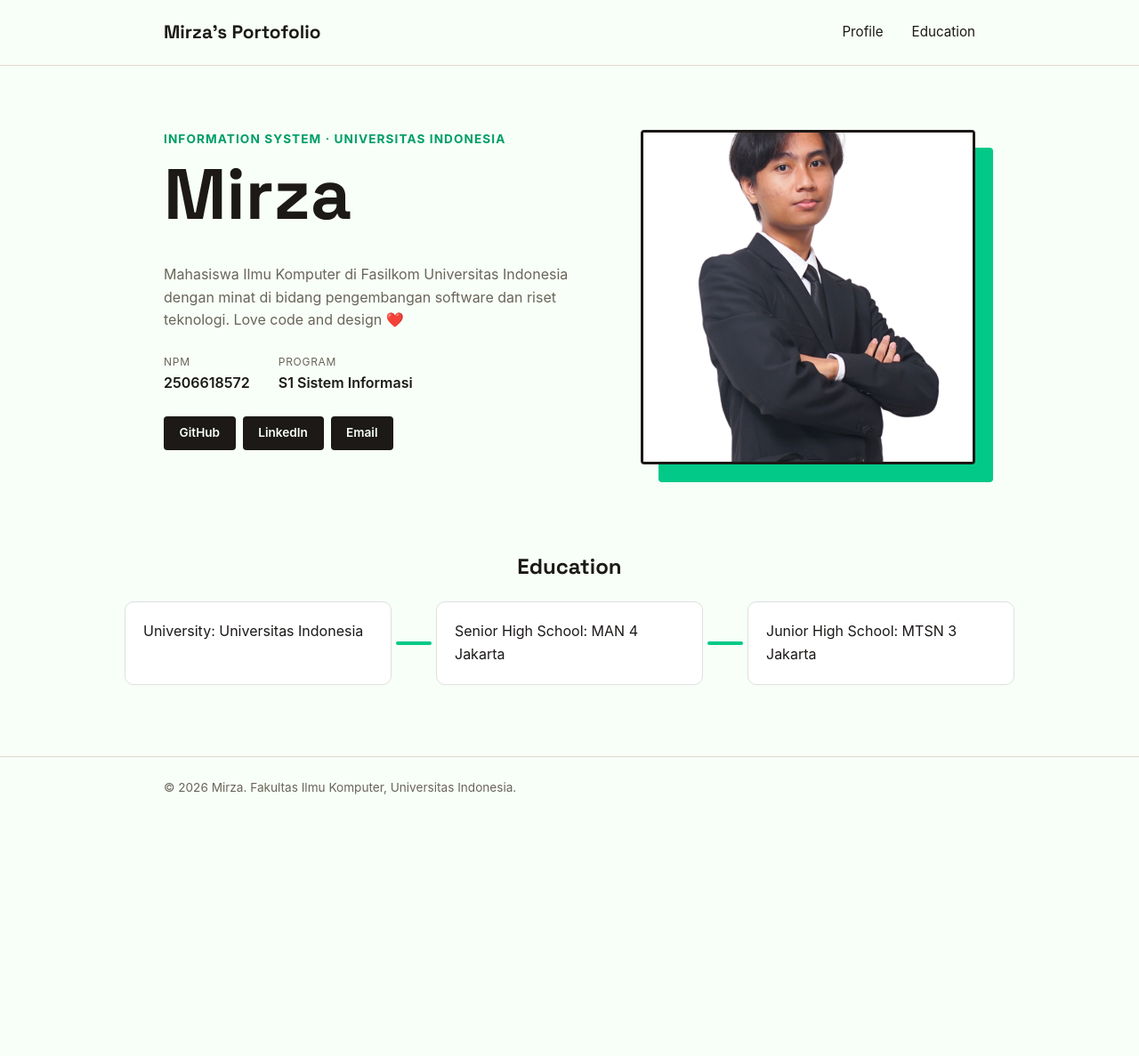
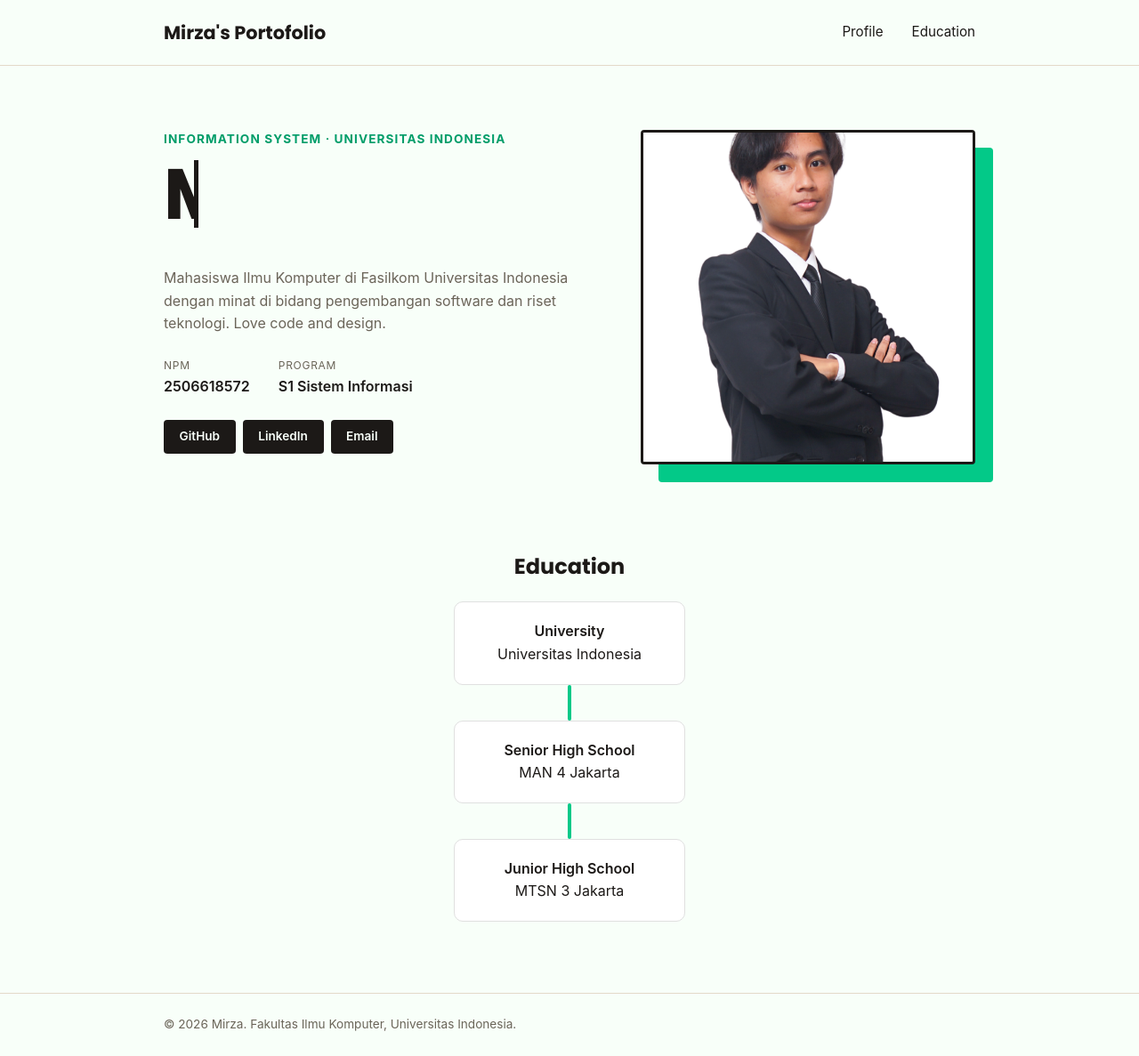
Before and after one commit to mirzalfathi/myportofolio, a Django app: page / in a window 1280 px wide. Shown: the whole page at 89% size. Before the commit the page ends 893 px from the top, so only its background shows below. Run offline with Django 5.2, Linux system fonts and the light colour scheme.

Commit message:
Menambahkan Animasi untuk Teks

```diff
--- a/static/css/style.css
+++ b/static/css/style.css
@@ -6,7 +6,7 @@
 
 :root {
     --ink: #1c1917;
-    --paper: #f7fff8;
+    --paper: #f8fff9;
     --accent: #03C988;
     --accent-dark: #009d69;
     --line: #e3d9c9;
@@ -15,29 +15,53 @@
 }
 
 body {
-    font-family: -apple-system, "Segoe UI", Roboto, Helvetica, Arial, sans-serif;
+    font-family: -apple-system, "Poppins", Roboto, Helvetica, Arial, sans-serif;
     color: var(--ink);
     background-color: var(--paper);
     line-height: 1.6;
 }
 
 h1, .brand {
-    font-family: "Space Grotesk", -apple-system, sans-serif;
+    font-family: "Poppins", -apple-system, sans-serif;
+}
+
+.animate {
+    display: inline-block;
+    border-right: 5px solid;
+    width: 4.5ch;
+    white-space: nowrap;
+    overflow: hidden;
+    animation:
+        typing 6s steps(6) infinite,
+        cursor .4s step-end infinite alternate;
+}
+
+@keyframes cursor {
+    50% { border-color: transparent;}
+}
+
+@keyframes typing {
+    0% { width: 0; }
+    30% { width: 4.5ch; }
+    80% { width: 4.5ch; }
+    100% { width: 0; }
 }
 
 h2 {
-    font-family: "Space Grotesk", -apple-system, sans-serif;
+    font-family: "Poppins", -apple-system, sans-serif;
     text-align: center;
     ;
 }
 
 .box-container {
   display: flex;
-  gap: 5px;
+  gap: 0px;
   padding: 0 20px;
   margin-top: 20px;
   align-self: center;
+  align-items: center;
   justify-content: center;
+  flex-direction: column;
 }
 
 .box {
@@ -47,16 +71,20 @@ h2 {
   border-radius: 10px;
   background-color: white;
   width: fit-content;
-  min-width: 300px;
+  min-width: 260px;
+  text-align: center;
+}
+
+.header-box {
+    font-weight: 600;
 }
 
 .divider {
-  width: 40px;
-  height: 4px;
+  width: 4px;
+  height: 40px;
   flex-shrink: 0;
   background-color: var(--accent);
   border-radius: 2px;
-  align-self: center;
 }
 
 .container {
@@ -96,6 +124,7 @@ h2 {
 
 .education {
     padding: 1rem 0 5rem;
+    align-items: center;
 }
 
 .hero {
@@ -234,7 +263,7 @@ h2 {
     .box-container {
         flex-direction: column;
         padding: 0 20px;
-    align-items: flex-start;
+        align-items: center;
   }
 
     .divider {
--- a/templates/index.html
+++ b/templates/index.html
@@ -7,6 +7,7 @@
     <link rel="preconnect" href="https://fonts.googleapis.com">
     <link rel="preconnect" href="https://fonts.gstatic.com" crossorigin>
     <link href="https://fonts.googleapis.com/css2?family=Space+Grotesk:wght@500;700&display=swap" rel="stylesheet">
+    <link href="https://fonts.googleapis.com/css2?family=Poppins:wght@300;400;500;600;700&display=swap" rel="stylesheet">
     <link rel="stylesheet" href="/static/css/style.css">
 </head>
 <body>
@@ -25,7 +26,7 @@
             <div class="container hero-grid">
                 <div class="hero-identity">
                     <p class="hero-kicker">Information System &middot; Universitas Indonesia</p>
-                    <h1>Mirza</h1>
+                    <h1 class="animate">Mirza</h1>
                 </div>
                 <div class="hero-photo">
                     <div class="photo-block"></div>
@@ -33,7 +34,7 @@
                 </div>
                 <div class="hero-details">
                     <p class="bio"> Mahasiswa Ilmu Komputer di Fasilkom Universitas Indonesia dengan minat
-                                    di bidang pengembangan software dan riset teknologi. Love code and design ❤️</p>
+                                    di bidang pengembangan software dan riset teknologi. Love code and design.</p>
                     <dl class="meta-list">
                         <div class="meta-row">
                             <dt>NPM</dt>
@@ -56,18 +57,20 @@
             <h2>Education</h2>
                 <div class="box-container">
                     <div class="box">
-                        <p>University: Universitas Indonesia</p>
+                        <p class="header-box">University</p>
+                        <p>Universitas Indonesia</p>
                     </div>
                     <div class="divider"></div>
                     <div class="box">
-                        <p>Senior High School: MAN 4 Jakarta</p>
+                        <p class="header-box">Senior High School</p>
+                        <p>MAN 4 Jakarta</p>
                     </div>
                     <div class="divider"></div>
                     <div class="box">
-                        <p>Junior High School: MTSN 3 Jakarta</p>
+                        <p class="header-box">Junior High School</p>
+                        <p>MTSN 3 Jakarta</p>
                     </div>
                 </div>
-            </div>
         </section>
     </main>
 
```
Also changed, not shown: README.md. Lines whose indentation alone changed are shown as unchanged.
